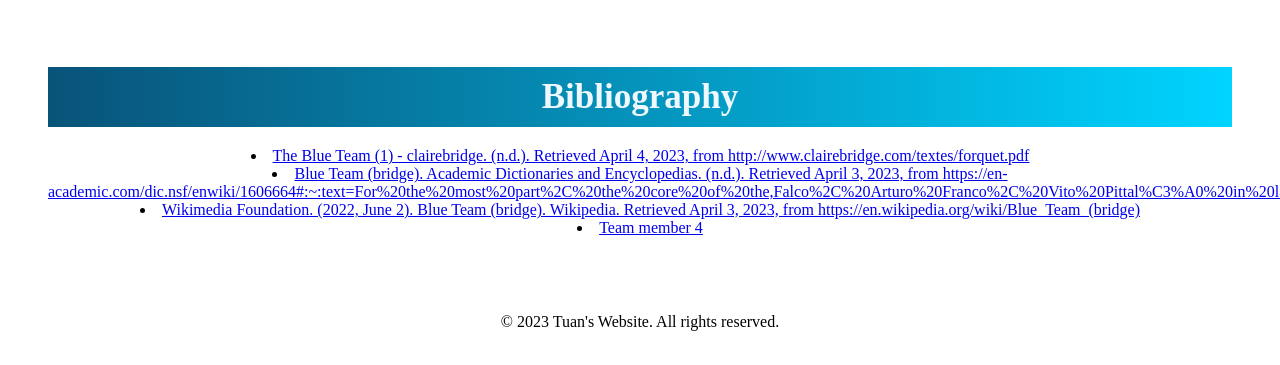
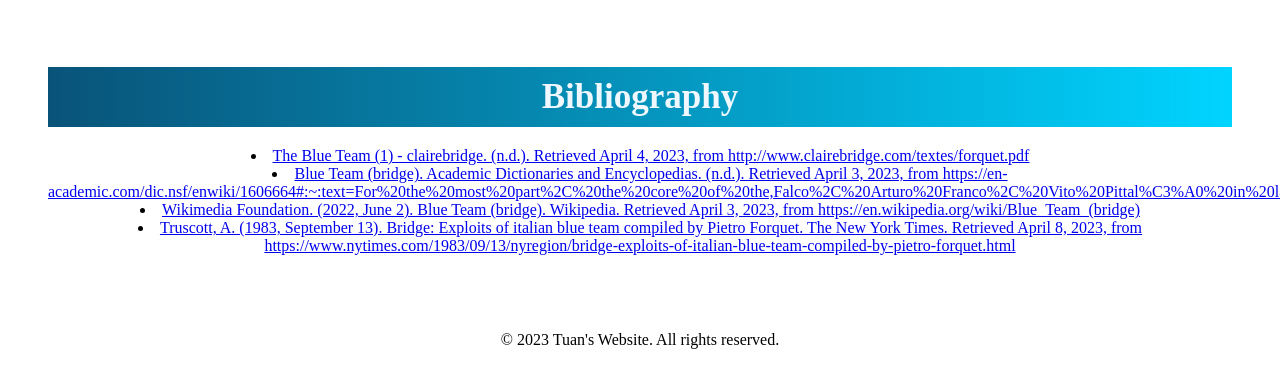
Before and after one commit to tuanng2210/tuanng2210.github.io, a plain HTML site: page index.html in a window 1280 px wide. Shown: the part 1786-2151 px from the top of the page. Drawn offline with Linux system fonts and the light colour scheme.

Commit message:
add refer

```diff
--- a/index.html
+++ b/index.html
@@ -99,8 +99,8 @@
         <h2>Bibliography</h2>
             <li><a href="http://www.clairebridge.com/textes/forquet.pdf"> The Blue Team (1) - clairebridge. (n.d.). Retrieved April 4, 2023, from http://www.clairebridge.com/textes/forquet.pdf </a></li>
             <li><a href="https://en-academic.com/dic.nsf/enwiki/1606664#:~:text=For%20the%20most%20part%2C%20the%20core%20of%20the,Falco%2C%20Arturo%20Franco%2C%20Vito%20Pittal%C3%A0%20in%20late%20years."> Blue Team (bridge). Academic Dictionaries and Encyclopedias. (n.d.). Retrieved April 3, 2023, from https://en-academic.com/dic.nsf/enwiki/1606664#:~:text=For%20the%20most%20part%2C%20the%20core%20of%20the,Falco%2C%20Arturo%20Franco%2C%20Vito%20Pittal%C3%A0%20in%20late%20years. </a></li>
-            <li><a href="https://en.wikipedia.org/wiki/Blue_Team_(bridge)"> Wikimedia Foundation. (2022, June 2). Blue Team (bridge). Wikipedia. Retrieved April 3, 2023, from https://en.wikipedia.org/wiki/Blue_Team_(bridge)  </a></li>
-            <li><a href="#"> Team member 4 </a></li>
+            <li><a href="https://en.wikipedia.org/wiki/Blue_Team_(bridge)"> Wikimedia Foundation. (2022, June 2). Blue Team (bridge). Wikipedia. Retrieved April 3, 2023, from https://en.wikipedia.org/wiki/Blue_Team_(bridge)  </a> </li>
+            <li><a href="https://www.nytimes.com/1983/09/13/nyregion/bridge-exploits-of-italian-blue-team-compiled-by-pietro-forquet.html">  Truscott, A. (1983, September 13). Bridge: Exploits of italian blue team compiled by Pietro Forquet. The New York Times. Retrieved April 8, 2023, from https://www.nytimes.com/1983/09/13/nyregion/bridge-exploits-of-italian-blue-team-compiled-by-pietro-forquet.html </a></li>
       </section>
     </main>
     <footer style="text-align: center">
```
